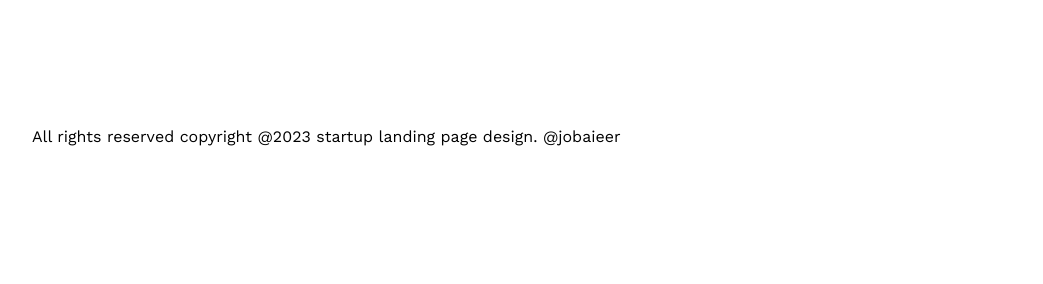
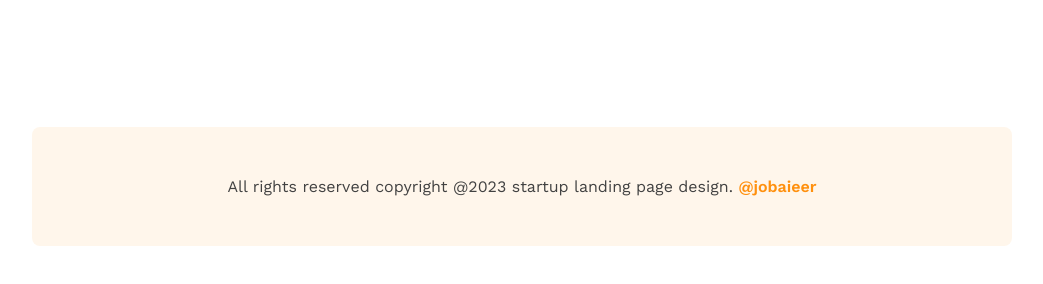
Before and after one commit to Jobaieer/CSE-3532-C223060R, a plain HTML site: page bd-architects/index.html in a window 1280 px wide. Shown: the part 3544-3828 px from the top of the page, without its empty margins (118-1161 px from the left). Before the commit the page ends 3690 px from the top, so only its background shows below. Drawn offline with nearby package versions, Linux system fonts and the light colour scheme.

Commit message:
added styles on footer container

```diff
--- a/bd-architects/assets/css/style.css
+++ b/bd-architects/assets/css/style.css
@@ -268,8 +268,7 @@ a:hover {
 /* Sponsors Section Start */
 
 #sponsors-section {
-  padding-top: 130px;
-  padding-bottom: 130px;
+  margin: 130px 0px;
   display: flex;
   flex-direction: column;
   justify-content: center;
@@ -299,3 +298,24 @@ a:hover {
 }
 /* Sponsors Section End */
 /* Main Container End */
+
+/* Footer Container Start */
+
+#footer-container {
+  background-color: var(--bg-color);
+  margin-bottom: 130px;
+  padding: 50px 0px;
+  border-radius: 8px;
+  text-align: center;
+}
+
+#footer-container > p {
+  color: var(--bark-color-02);
+}
+
+.f-j {
+  color: var(--primary-color);
+  font-weight: 600;
+  cursor: pointer;
+}
+/* Footer Container End */
```
